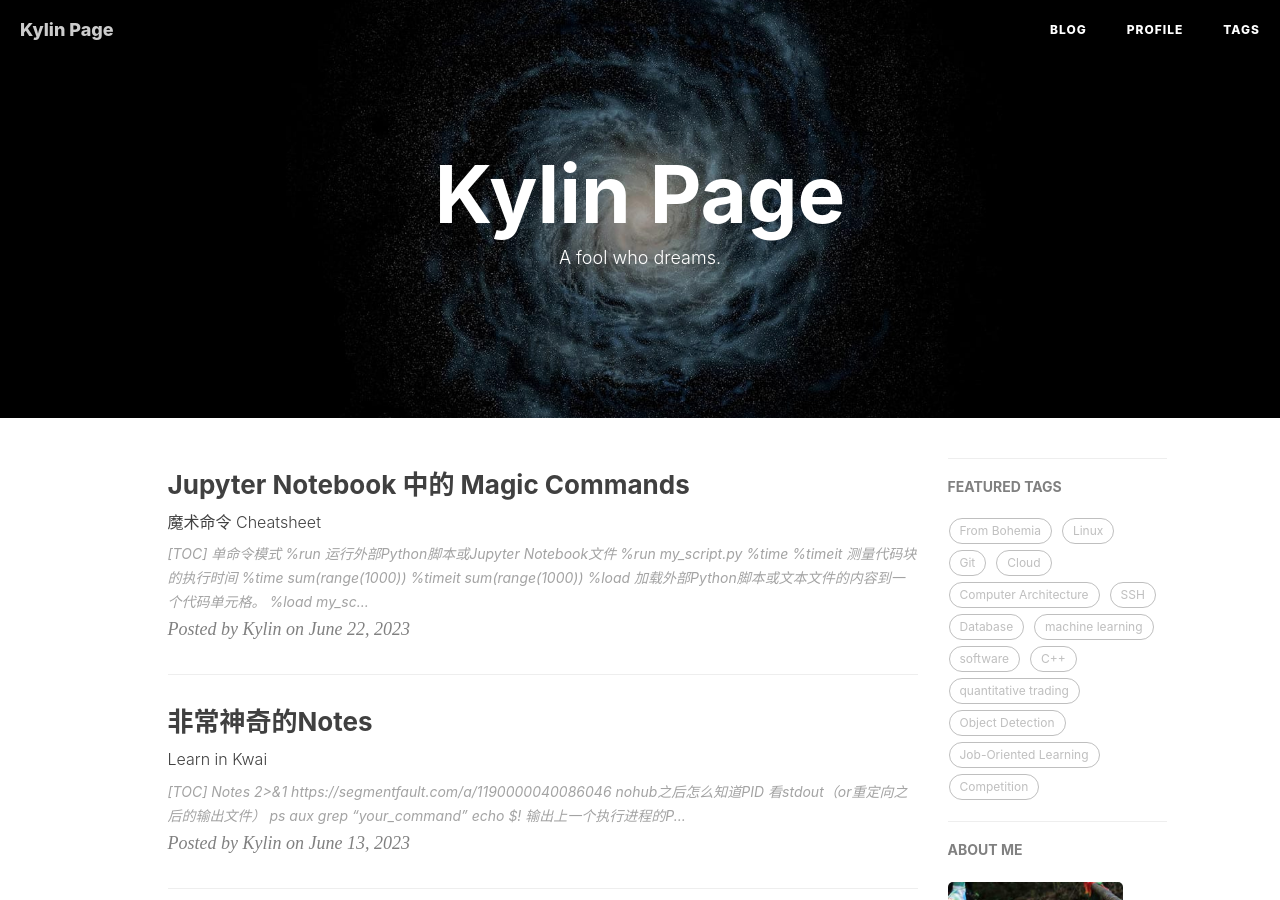
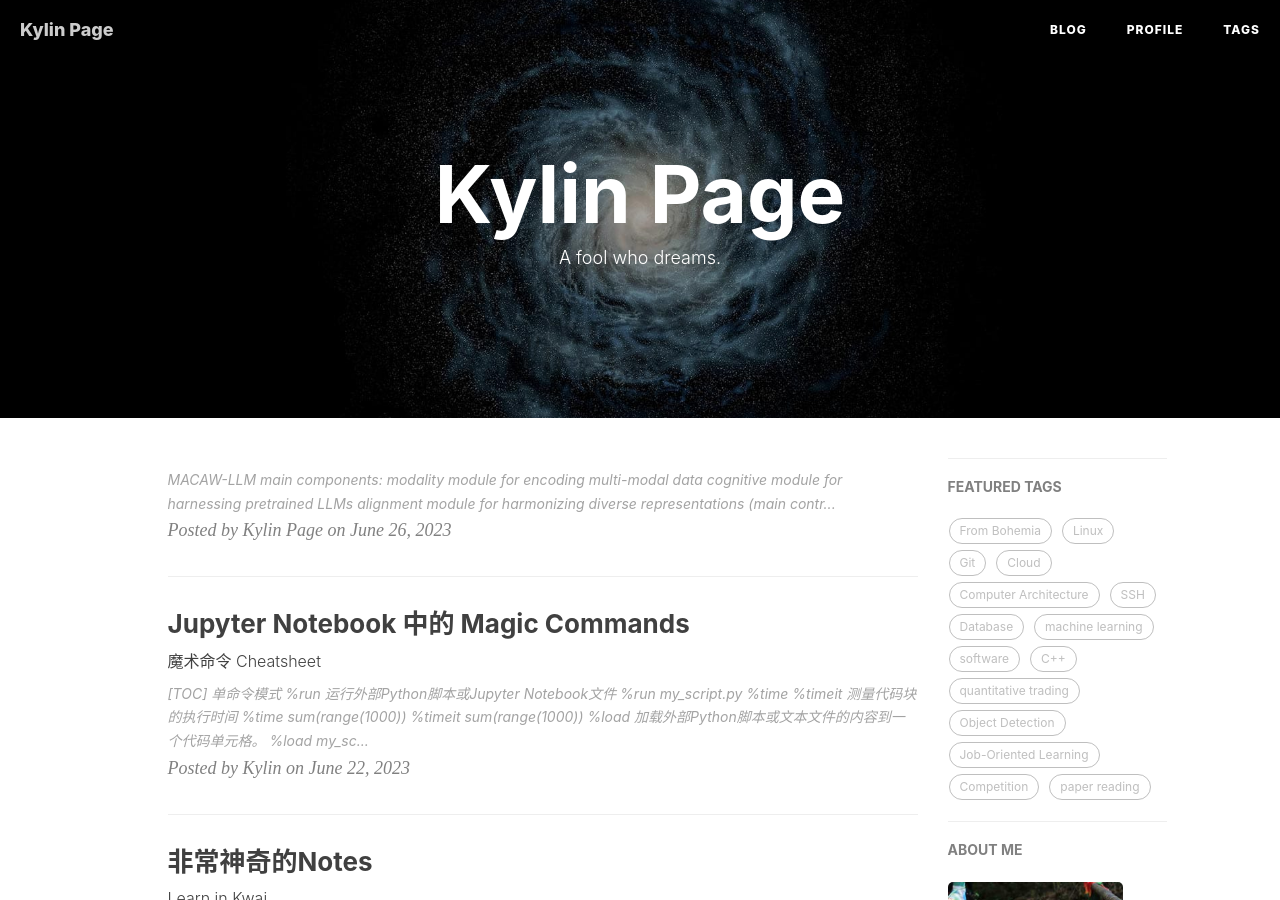
Before and after one commit to KylinC/KylinC.github.io, a Jekyll site: the page built from index.html, in a window 1280 px wide and 900 px high. Built offline with Jekyll 4.4.1, drawn with Linux system fonts in a browser that asks for light colours; nearby versions of some CDN libraries; the list of posts is cut into pages by our own code; comment, search, counter and statistics services are not loaded; some of the changed text lies outside the part shown.

Commit message:
add macaw LLM

```diff
--- a/_posts/2023-06-12-BLIP2.md
+++ b/_posts/2023-06-12-BLIP2.md
@@ -7,7 +7,7 @@
 header-img: img/compiler.jpg
 catalog: true
 tags:
-    - machine learning
+    - paper reading
 ---
 
 
--- /dev/null
+++ b/_posts/2023-06-25-MacawLLM.md
@@ -0,0 +1,19 @@
+---
+dlayout:    post
+title:      MacawLLM
+subtitle:   MACAW-LLM: MULTI-MODAL LANGUAGE MODELING WITH IMAGE, AUDIO, VIDEO, AND TEXT INTEGRATION
+date:       2023-6-25
+author:     Kylin
+header-img: img/compiler.jpg
+catalog: true
+tags:
+    - paper reading
+---
+
+
+
+MACAW-LLM main components:
+
+- modality module for encoding multi-modal data
+- cognitive module for harnessing pretrained LLMs
+- **alignment module** for harmonizing diverse representations (main contribution)
```
